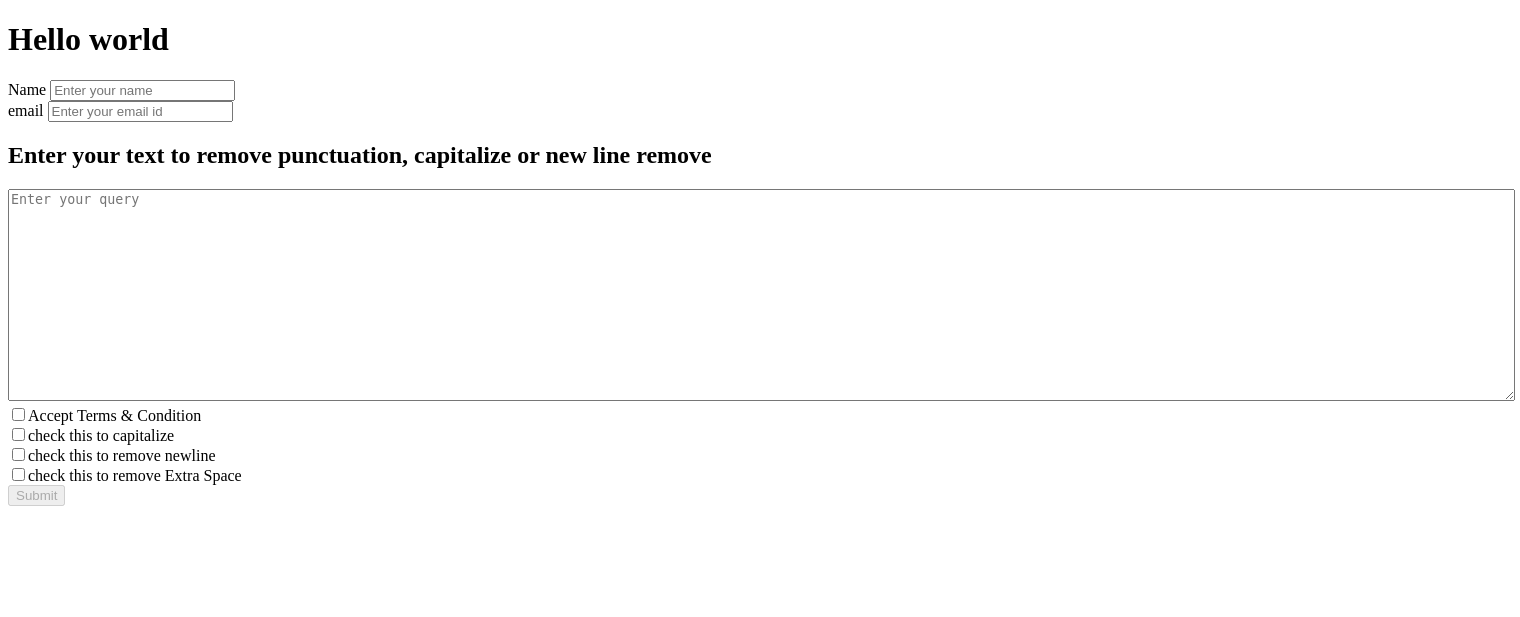
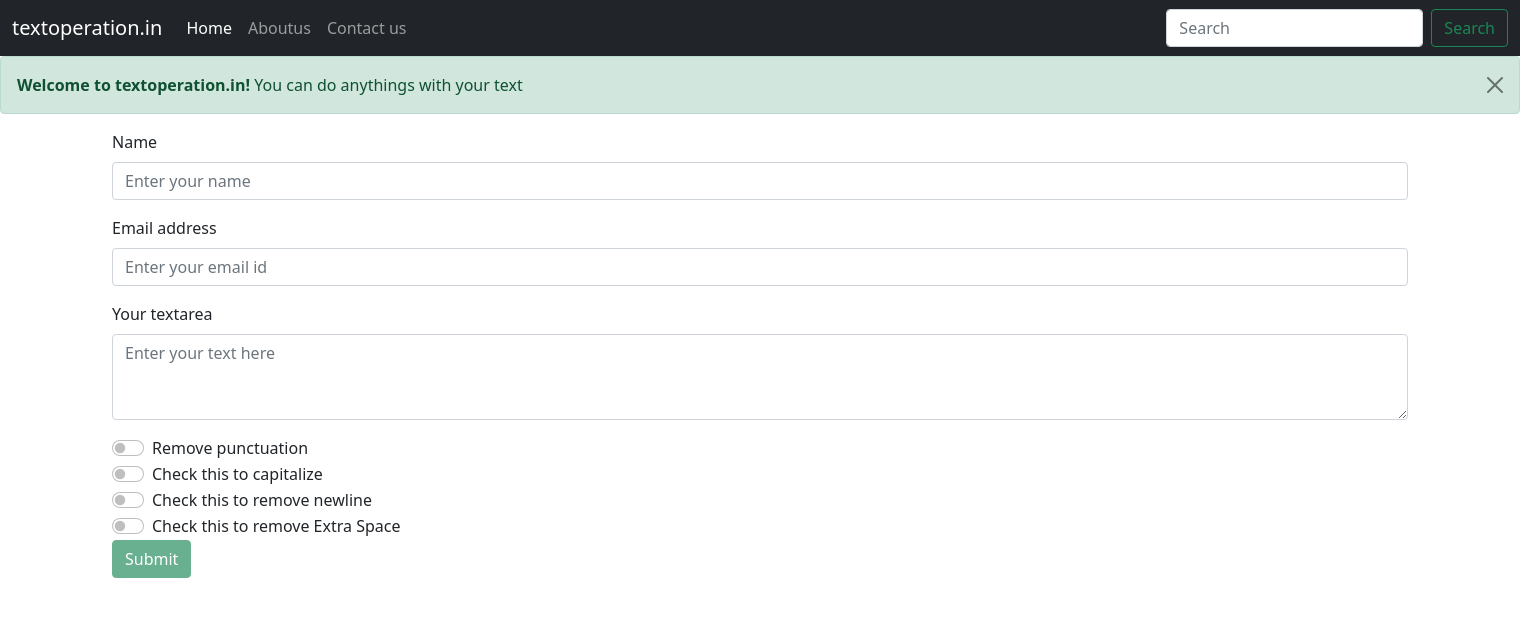
Before and after one commit to balk125/Django, a Django app: page / in a window 1520 px wide. Shown: the top 617 px of the page. Run offline with Django 4.2, Linux system fonts and the light colour scheme.

Commit message:
major update in css

```diff
--- a/home/urls.py
+++ b/home/urls.py
@@ -5,5 +5,6 @@ from home import views
 urlpatterns = [
     path('',views.index,name='home'),
     path('aboutus/',views.about,name='about'),
-    path('contact/',views.contact,name='contact')
+    path('contact/',views.contact,name='contact'),
+    path('analyze',views.analyze,name='analyze')
 ]
--- a/home/views.py
+++ b/home/views.py
@@ -6,6 +6,78 @@ from django.shortcuts import redirect, render,HttpResponse
 def index(request):
     return render(request,'index.html')
 def about(request):
+    # v1=request.GET.get('textare','default')
+    # v2=request.GET.get('name','default')
+    # v3=request.GET.get('email','default')
+    # check_punctuation =request.GET.get('check_punctuation','off')
+    # check_captalize=request.GET.get('check_captalize','off')
+    # check_newline=request.GET.get('check_newline','off')
+    # check_extraspace=request.GET.get('check_extraspace','off')
+    # # print(v1)
+    # # print(v2)
+    # # print(v3)
+
+    # context={
+    #     'var_name':v2,
+    #     'var_email':v3,
+    #     'message':""
+
+    # }
+    # # if v4!='on':
+    # #     return redirect('/')
+    # if check_punctuation=="on":
+
+    #     punct='''!"#$%&'()*+,-./:;<=>?@[\]^_`{|}~'''
+    #     analized=""
+    #     for char in v1:
+    #         if char not in punct:
+    #             analized=analized+char
+    #     context['message']='Your decided task : To remove Punctuation'
+
+    #     context['analized_text']=analized
+
+
+    #     return render(request,'about.html',context)
+
+    # elif check_captalize=="on":
+    #     analized=""
+    #     for char in v1:
+    #         analized=analized + char.upper()
+    #     context['message']='Your decided task : To convert into  Uppercase'
+    #     context['analized_text']=analized
+    #     return render(request,'about.html',context)
+
+    # elif check_newline=="on":
+    #     analized=""
+    #     for char in v1:
+    #         if char!="\n":
+    #             analized=analized + char
+    #     context['message']='Your decided task : To Remove New Line'
+    #     context['analized_text']=analized
+    #     return render(request,'about.html',context)
+    # elif check_extraspace=="on":
+    #     analized=""
+    #     for index, char in enumerate(v1):
+    #         try:
+    #             if v1[index]==" " and v1[index+1]==" ":
+    #                 continue
+    #             else:
+    #                 analized=analized + char
+    #         except Exception as e:
+    #             continue
+
+    #     context['message']='Your decided task : To Remove Extra Space'
+    #     context['analized_text']=analized
+
+        return render(request,'about.html')
+
+
+
+
+
+
+
+def analyze(request):
     v1=request.GET.get('textare','default')
     v2=request.GET.get('name','default')
     v3=request.GET.get('email','default')
@@ -37,7 +109,7 @@ def about(request):
         context['analized_text']=analized
 
 
-        return render(request,'about.html',context)
+        return render(request,'analyze.html',context)
 
     elif check_captalize=="on":
         analized=""
@@ -45,7 +117,7 @@ def about(request):
             analized=analized + char.upper()
         context['message']='Your decided task : To convert into  Uppercase'
         context['analized_text']=analized
-        return render(request,'about.html',context)
+        return render(request,'analyze.html',context)
 
     elif check_newline=="on":
         analized=""
@@ -54,7 +126,7 @@ def about(request):
                 analized=analized + char
         context['message']='Your decided task : To Remove New Line'
         context['analized_text']=analized
-        return render(request,'about.html',context)
+        return render(request,'analyze.html',context)
     elif check_extraspace=="on":
         analized=""
         for index, char in enumerate(v1):
@@ -69,7 +141,21 @@ def about(request):
         context['message']='Your decided task : To Remove Extra Space'
         context['analized_text']=analized
 
-    return render(request,'about.html',context)
+        return render(request,'analyze.html',context)
+
+    return render(request,'analyze.html',context)
+
+
+
+
+
+
+
+
+
+
+
+
 
 
 
--- a/templates/index.html
+++ b/templates/index.html
@@ -1,45 +1,137 @@
-<!DOCTYPE html>
+<!doctype html>
 <html lang="en">
 
 <head>
-    <meta charset="UTF-8">
-    <meta http-equiv="X-UA-Compatible" content="IE=edge">
-    <meta name="viewport" content="width=device-width, initial-scale=1.0">
-    <title>myWebsite</title>
-    <style>
+    <!-- Required meta tags -->
+    <meta charset="utf-8">
+    <meta name="viewport" content="width=device-width, initial-scale=1">
 
+    <!-- Bootstrap CSS -->
+    <link href="https://cdn.jsdelivr.net/npm/bootstrap@5.1.3/dist/css/bootstrap.min.css" rel="stylesheet"
+        integrity="sha384-1BmE4kWBq78iYhFldvKuhfTAU6auU8tT94WrHftjDbrCEXSU1oBoqyl2QvZ6jIW3" crossorigin="anonymous">
 
-    </style>
+    <title>Hello, world!</title>
 </head>
 
 <body>
-    <h1>Hello world</h1>
+    <nav class="navbar navbar-expand-lg navbar-dark bg-dark">
+        <div class="container-fluid">
+            <a class="navbar-brand" href="#">textoperation.in</a>
+            <button class="navbar-toggler" type="button" data-bs-toggle="collapse"
+                data-bs-target="#navbarSupportedContent" aria-controls="navbarSupportedContent" aria-expanded="false"
+                aria-label="Toggle navigation">
+                <span class="navbar-toggler-icon"></span>
+            </button>
+            <div class="collapse navbar-collapse" id="navbarSupportedContent">
+                <ul class="navbar-nav me-auto mb-2 mb-lg-0">
+                    <li class="nav-item">
+                        <a class="nav-link active" aria-current="page" href="/">Home</a>
+                    </li>
+                    <li class="nav-item">
+                        <a class="nav-link " href="/aboutus">Aboutus</a>
+                    </li>
+                    <li class="nav-item">
+                        <a class="nav-link " href="/contact">Contact us</a>
+                    </li>
+
+                </ul>
+                <form class="d-flex">
+                    <input class="form-control me-2" type="search" placeholder="Search" aria-label="Search">
+                    <button class="btn btn-outline-success" type="submit">Search</button>
+                </form>
+            </div>
+        </div>
+    </nav>
 
 
+    <div class="alert alert-success alert-dismissible fade show" role="alert">
+        <strong>Welcome to textoperation.in! </strong>You can do anythings with your text
+        <button type="button" class="btn-close" data-bs-dismiss="alert" aria-label="Close"></button>
+      </div>
 
-    <form action="/aboutus" method="get">
-        <label for="name">Name</label>
+      <!-- <label for="name">Name</label>
       <input name="name" id="name" placeholder="Enter your name" onclick="checkCheckboxOn()">
       <br>
       <label for="email">email</label>
       <input name="email" id="email" placeholder="Enter your email id" onclick="checkCheckboxOn()">
-        <h2>Enter your text to remove punctuation, capitalize or new line remove</h2>
-
-        <textarea id="text1" name="textare" cols="30" rows="10" style="width: 1501px; height: 206px;" placeholder="Enter your query" onclick="checkCheckboxOn()"></textarea>
-        <!-- <button id="btn" type="submit" name="submit" disabled="disabled">Submit</button> -->
-        <input type="checkbox" name="check_punctuation" id="checkbox1"  onclick="checkCheckbox()">Accept Terms & Condition <br>
-        <input type="checkbox" name="check_captalize" id="checkbox2"  onclick="checkCheckbox()">check this to capitalize <br>
-        <input type="checkbox" name="check_newline" id="checkbox3"  onclick="checkCheckbox()">check this to remove newline <br>
-
-        <input type="checkbox" name="check_extraspace" id="checkbox4"  onclick="checkCheckbox()">check this to remove Extra Space <br>
+ -->
 
 
 
 
-        <input type="submit" disabled="disabled" id="btn-submit" onclick="printdata()">
+
+
+
+    <div class="container">
+        <form action="/analyze" method="get">
+
+        <div class="mb-3">
+            <label for="exampleFormControlInput1" class="form-label">Name</label>
+            <input type="name" name="name"  class="form-control" id="name" placeholder="Enter your name" onclick="checkCheckboxOn()">
+          </div>
+
+        <div class="mb-3">
+            <label for="exampleFormControlInput1" class="form-label">Email address</label>
+            <input type="email" name="email" class="form-control" id="email" placeholder="Enter your email id" onclick="checkCheckboxOn()">
+          </div>
+          <div class="mb-3">
+            <label for="text1" class="form-label">Your  textarea</label>
+            <textarea class="form-control" id="text1"  name="textare" rows="3" placeholder="Enter your text here"></textarea>
+          </div>
+
+          <div class="form-check form-switch">
+            <input class="form-check-input" type="checkbox"  name="check_punctuation" role="switch" id="checkbox1" onclick="checkCheckbox()">
+            <label class="form-check-label" for="checkbox1">Remove punctuation</label>
+          </div>
+
+          <div class="form-check form-switch">
+            <input class="form-check-input" type="checkbox"  name="check_captalize" role="switch" id="checkbox2" onclick="checkCheckbox()">
+            <label class="form-check-label" for="checkbox2">Check this to capitalize</label>
+          </div>
+
+          <div class="form-check form-switch">
+            <input class="form-check-input" type="checkbox"  name="check_newline" role="switch" id="checkbox3" onclick="checkCheckbox()">
+            <label class="form-check-label" for="checkbox3">Check this to remove newline</label>
+          </div>
+          <div class="form-check form-switch">
+            <input class="form-check-input" type="checkbox"  name="check_extraspace" role="switch" id="checkbox4" onclick="checkCheckbox()">
+            <label class="form-check-label" for="checkbox4">Check this to remove Extra Space</label>
+          </div>
+          <button type="submit" class="btn btn-success" disabled="disabled"   id="btn-submit">Submit</button>
+
+
         </form>
-    <br>
-    <!-- <a href="/aboutus"><button>aboutus</button></a> -->
+    </div>
+
+
+
+<!--
+    <input type="checkbox" name="check_punctuation" id="checkbox1"  onclick="checkCheckbox()">Accept Terms & Condition <br>
+    <input type="checkbox" name="check_captalize" id="checkbox2"  onclick="checkCheckbox()">check this to capitalize <br>
+    <input type="checkbox" name="check_newline" id="checkbox3"  onclick="checkCheckbox()">check this to remove newline <br>
+    <input type="checkbox" name="check_extraspace" id="checkbox4"  onclick="checkCheckbox()">check this to remove Extra Space <br>
+    <input type="submit" disabled="disabled" id="btn-submit" onclick="printdata()"> -->
+
+
+
+
+
+
+
+
+    <!-- Optional JavaScript; choose one of the two! -->
+
+    <!-- Option 1: Bootstrap Bundle with Popper -->
+    <script src="https://cdn.jsdelivr.net/npm/bootstrap@5.1.3/dist/js/bootstrap.bundle.min.js"
+        integrity="sha384-ka7Sk0Gln4gmtz2MlQnikT1wXgYsOg+OMhuP+IlRH9sENBO0LRn5q+8nbTov4+1p"
+        crossorigin="anonymous"></script>
+
+    <!-- Option 2: Separate Popper and Bootstrap JS -->
+    <!--
+    <script src="https://cdn.jsdelivr.net/npm/@popperjs/core@2.10.2/dist/umd/popper.min.js" integrity="sha384-7+zCNj/IqJ95wo16oMtfsKbZ9ccEh31eOz1HGyDuCQ6wgnyJNSYdrPa03rtR1zdB" crossorigin="anonymous"></script>
+    <script src="https://cdn.jsdelivr.net/npm/bootstrap@5.1.3/dist/js/bootstrap.min.js" integrity="sha384-QJHtvGhmr9XOIpI6YVutG+2QOK9T+ZnN4kzFN1RtK3zEFEIsxhlmWl5/YESvpZ13" crossorigin="anonymous"></script>
+
+    -->
 
 
 
@@ -84,8 +176,6 @@
 
 
     </script>
-<!-- <script src="index.js"></script> -->
-
 </body>
 
 </html>
```
Also changed, not shown: templates/about.html (+3 -10 lines), templates/analyze.html (added, +97 -0 lines), 1 other file. Lines whose indentation alone changed are shown as unchanged.
